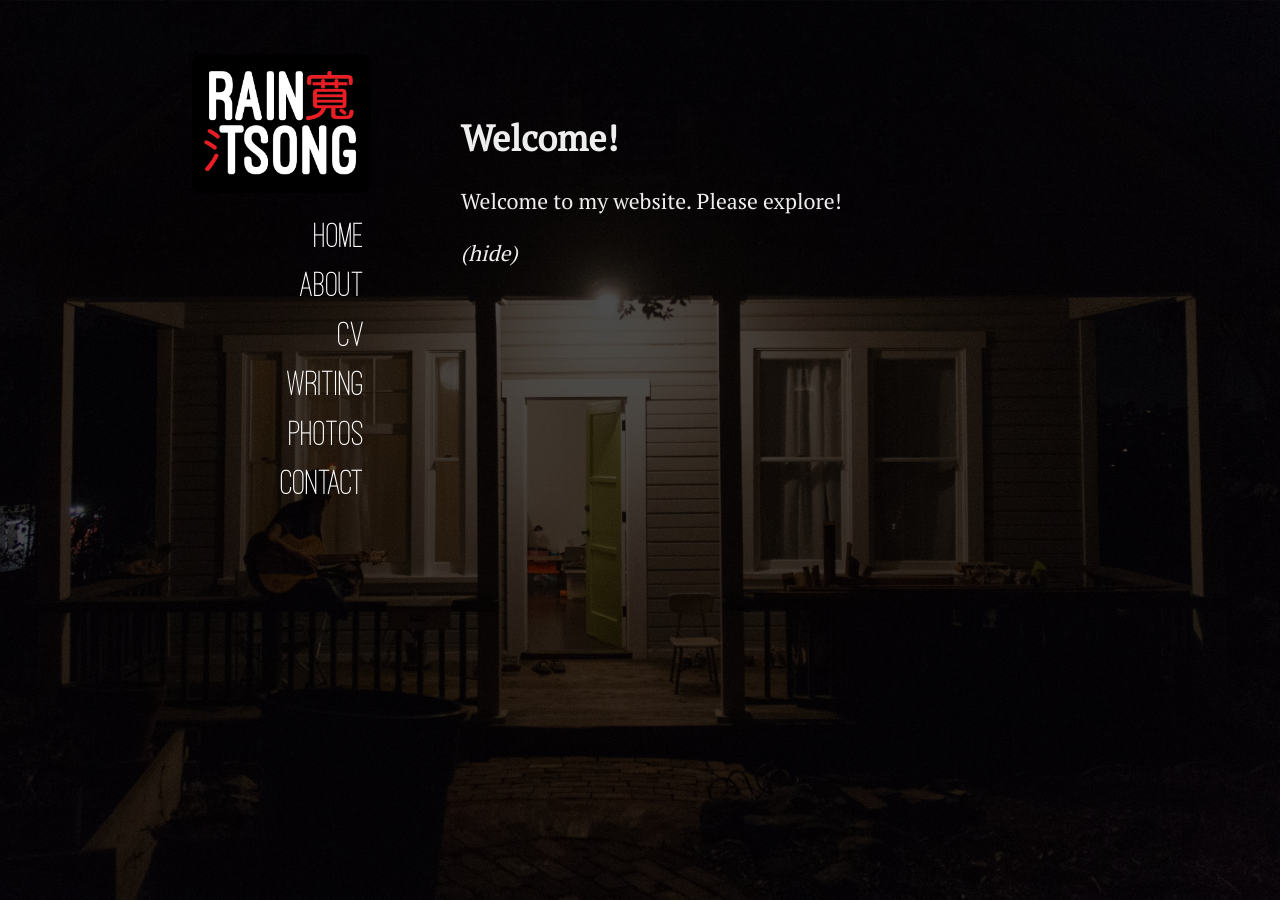
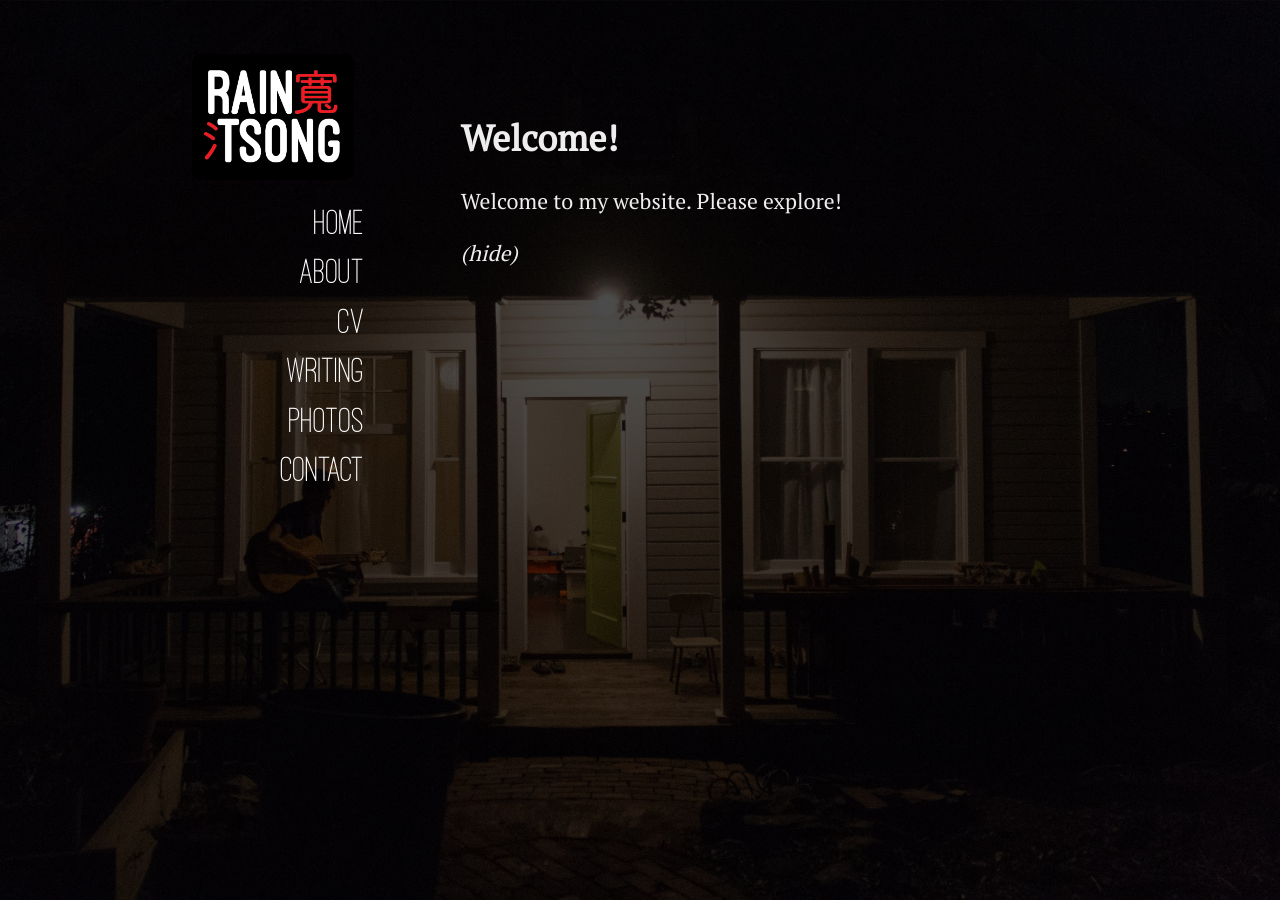
Before and after one commit to raintsong/raintsong.github.io, a Jekyll site: the page built from r00t.html, in a window 1280 px wide. Built offline with Jekyll 4.4.1, drawn with Linux system fonts in a browser that asks for light colours.

Commit message:
Stylistic edit
max-width for logo set to 8em

```diff
--- a/_sass/main.scss
+++ b/_sass/main.scss
@@ -201,6 +201,7 @@ nav a {
     padding: 5%;
     margin-top: 3em;
     border-radius: 0.5em;
+    max-width: 8em;
   }
   nav {
     margin-top: 0.5em;
```
